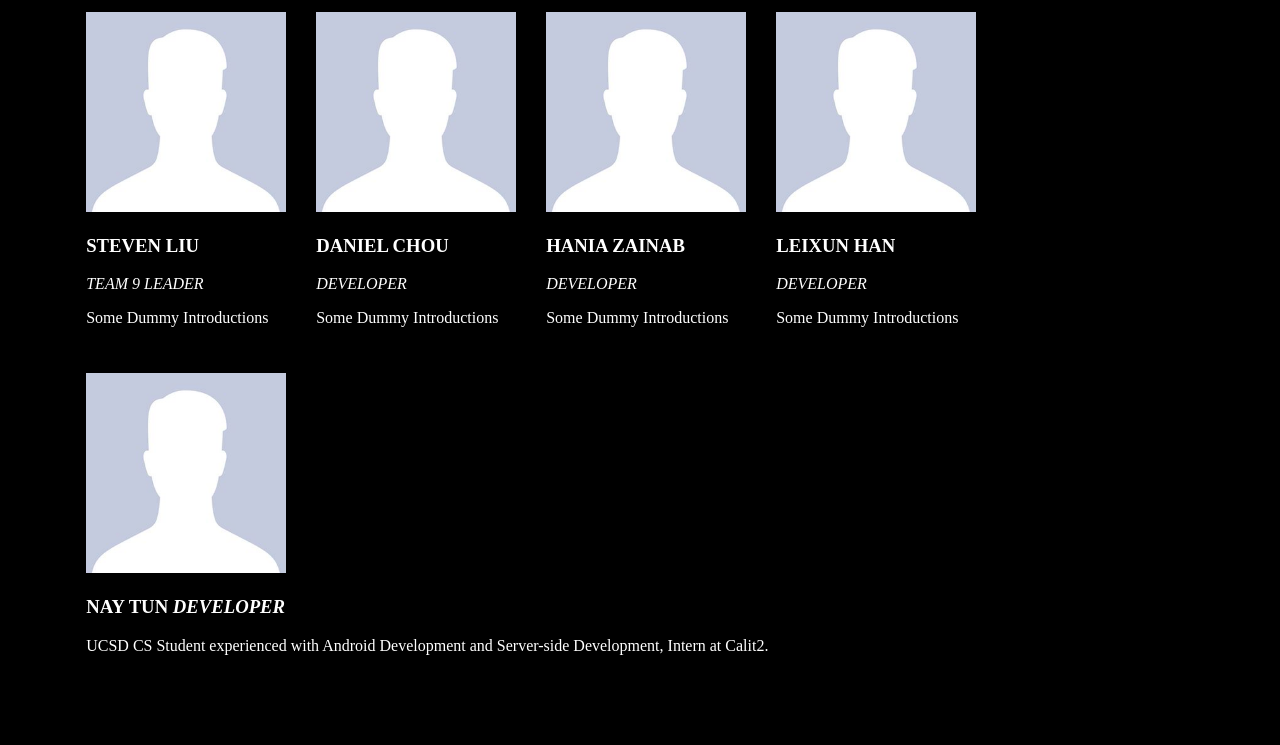
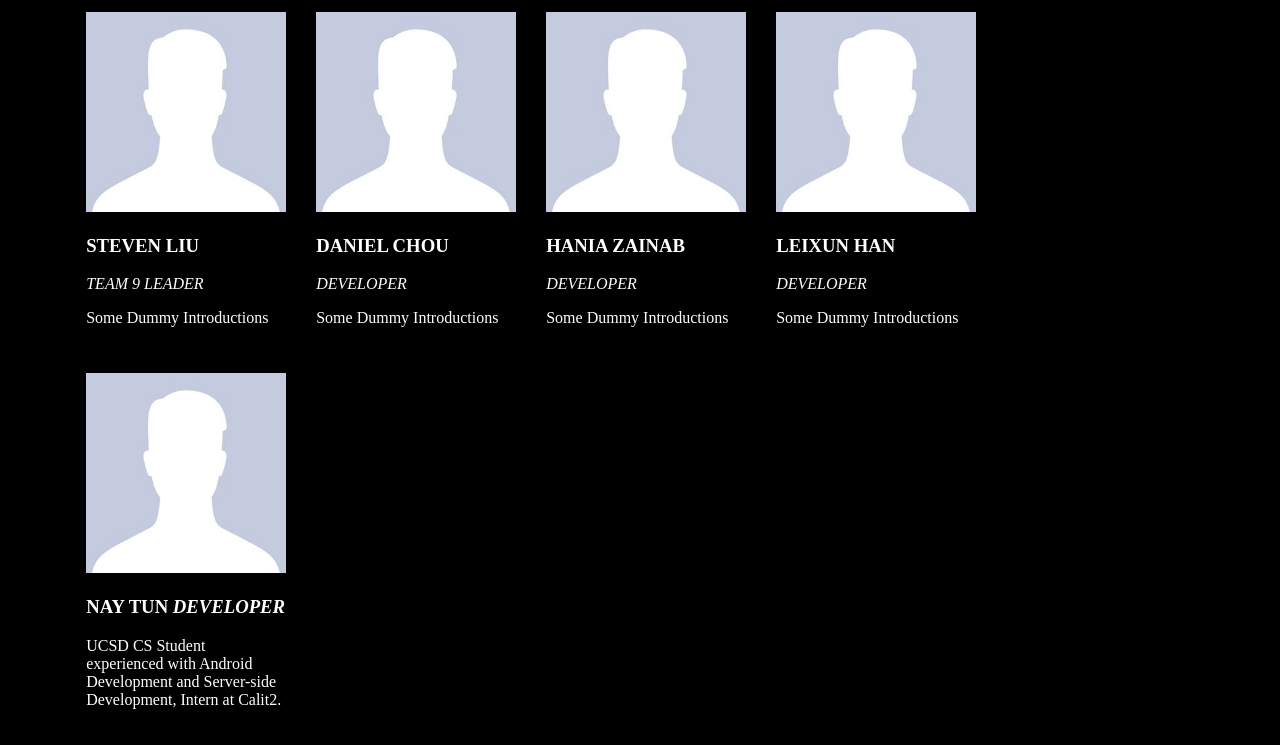
Before and after one commit to naytunchen/Meme-Master-Web-App, a plain HTML site: page team-page.html in a window 1280 px wide. Shown: the part 95-840 px from the top of the page. Before the commit the page ends 800 px from the top, so only its background shows below. Drawn offline with Linux system fonts and the light colour scheme.

Commit message:
intro width fix

```diff
--- a/style.css
+++ b/style.css
@@ -16,6 +16,10 @@ body{
 	display:block;
 }
 
+.intro,.name{
+	width:200px;
+}
+
 .brand{
 	overflow:hidden;
 	background-color: gray;
```
